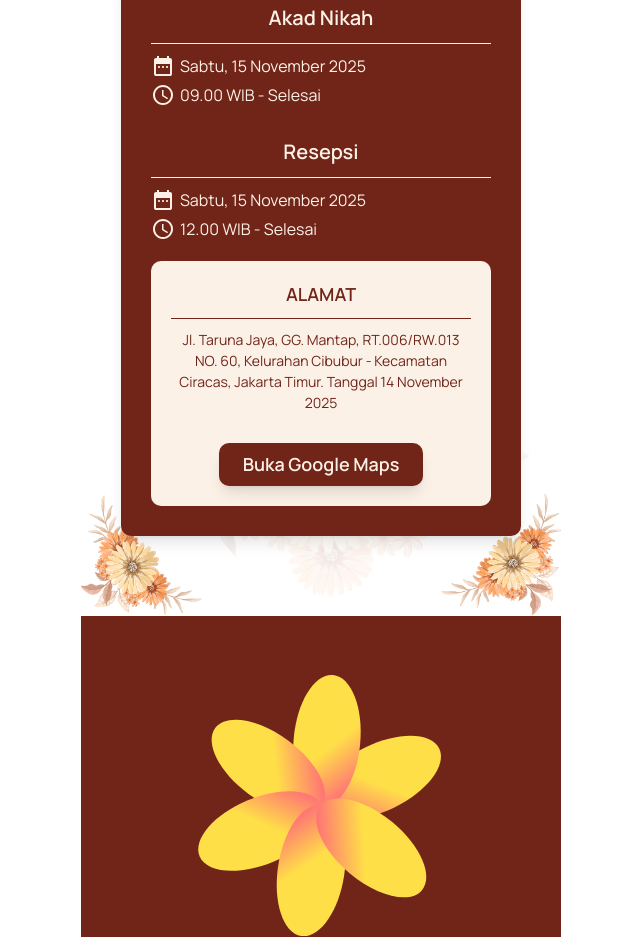
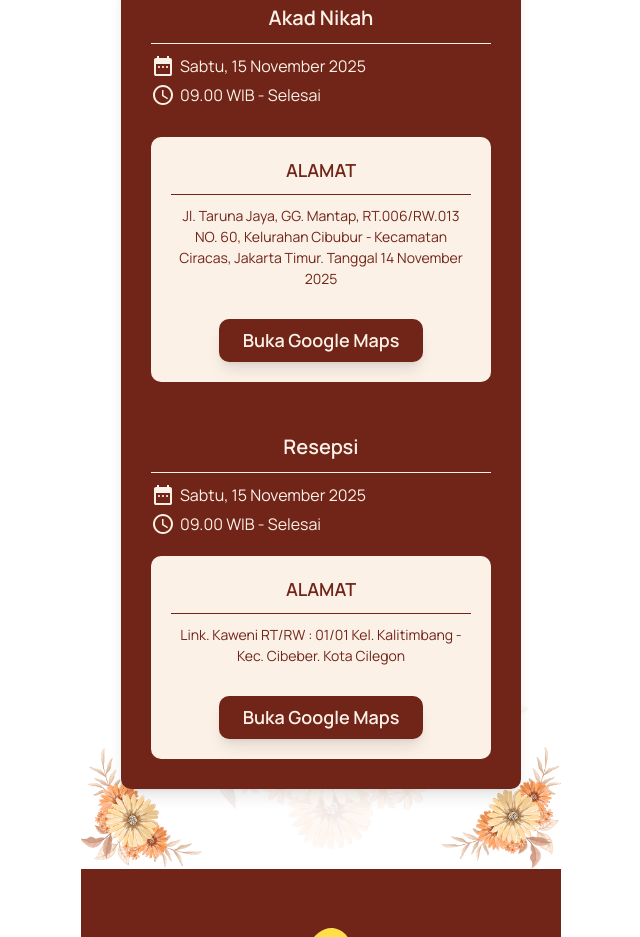
Before and after one commit to naufalmaulana/wedding-invitation, a website: page wasila-sonny/index.html in a window 1280 px wide. Shown: the part 2591-3528 px from the top of the page, without its empty margins (319-959 px from the left). Drawn offline with nearby package versions, Linux system fonts and the light colour scheme.

Commit message:
Chore - add meta tags and update address

```diff
--- a/wasila-sonny/index.html
+++ b/wasila-sonny/index.html
@@ -4,6 +4,21 @@
     <meta charset="UTF-8">
     <meta name="viewport" content="width=device-width, initial-scale=1.0">
     <title>Wedding of Wasila & Sonny</title>
+    <meta name="description" content="Bergabunglah bersama kami dalam merayakan pernikahan Wasila & Sonny. Catat tanggalnya!">
+
+    <!-- Open Graph (Facebook, WhatsApp, LinkedIn, dll.) -->
+    <meta property="og:title" content="Undangan Pernikahan Wasila & Sonny">
+    <meta property="og:description" content="Bergabunglah bersama kami dalam merayakan pernikahan Wasila & Sonny. Catat tanggalnya!">
+    <meta property="og:image" content="https://wasila-sonny-wedding-invitation.netlify.app/assets/img/img-share.jpg">
+    <meta property="og:url" content="https://wasila-sonny-wedding-invitation.netlify.app/">
+    <meta property="og:type" content="website">
+
+    <!-- Twitter Card (untuk Twitter/X) -->
+    <meta name="twitter:card" content="summary_large_image">
+    <meta name="twitter:title" content="Undangan Pernikahan Wasila & Sonny">
+    <meta name="twitter:description" content="Bergabunglah bersama kami dalam merayakan pernikahan Wasila & Sonny. Catat tanggalnya!">
+    <meta name="twitter:image" content="https://wasila-sonny-wedding-invitation.netlify.app/assets/img/img-share.jpg">
+
     <link rel="preconnect" href="https://fonts.googleapis.com">
     <link rel="preconnect" href="https://fonts.gstatic.com" crossorigin>
     <link href="https://fonts.googleapis.com/css2?family=Great+Vibes&family=Manrope:wght@200..800&display=swap" rel="stylesheet">
@@ -116,6 +131,19 @@
                             09.00 WIB - Selesai
                         </div>
 
+                        <div class="card bg-lightorange p-[20px] rounded-[10px] mb-[50px]" data-aos="fade-down-right" data-aos-duration="1000">
+                            <p class="text-darkred text-[18px] text-center font-semibold mb-[10px] pb-[10px] border-b border-darkred">
+                                ALAMAT
+                            </p>
+                            <p class="text-darkred text-[14px] text-center mb-[30px]">
+                                Jl. Taruna Jaya, GG. Mantap, RT.006/RW.013
+                                NO. 60, Kelurahan Cibubur - Kecamatan Ciracas, Jakarta Timur. Tanggal 14 November 2025
+                            </p>
+                            <a href="https://www.google.com/maps/search/Jl.+Taruna+Jaya,+GG.+Mantap,+RT.006%2FRW.013++NO.+60,+Kelurahan+Cibubur+-+Kecamatan+Ciracas,+Jakarta+Timur.+Tanggal+14+November+2025/@-6.3637001,106.8838349,17z/data=!3m1!4b1?entry=ttu&g_ep=EgoyMDI1MDkyNC4wIKXMDSoASAFQAw%3D%3D" class="bg-darkred text-lightorange text-[18px] font-semibold px-6 py-2 rounded-[10px] shadow-lg mx-auto block w-max">
+                                Buka Google Maps
+                            </a>
+                        </div>
+
                         <p class="text-lightorange text-[20px] text-center font-semibold mb-[10px] pb-[10px] border-b border-lightorange">
                             Resepsi
                         </p>
@@ -129,7 +157,7 @@
                             <svg width="24" height="24" viewBox="0 0 24 24" fill="none" xmlns="http://www.w3.org/2000/svg">
                             <path d="M12 20C14.1217 20 16.1566 19.1571 17.6569 17.6569C19.1571 16.1566 20 14.1217 20 12C20 9.87827 19.1571 7.84344 17.6569 6.34315C16.1566 4.84285 14.1217 4 12 4C9.87827 4 7.84344 4.84285 6.34315 6.34315C4.84285 7.84344 4 9.87827 4 12C4 14.1217 4.84285 16.1566 6.34315 17.6569C7.84344 19.1571 9.87827 20 12 20ZM12 2C13.3132 2 14.6136 2.25866 15.8268 2.7612C17.0401 3.26375 18.1425 4.00035 19.0711 4.92893C19.9997 5.85752 20.7362 6.95991 21.2388 8.17317C21.7413 9.38642 22 10.6868 22 12C22 14.6522 20.9464 17.1957 19.0711 19.0711C17.1957 20.9464 14.6522 22 12 22C6.47 22 2 17.5 2 12C2 9.34784 3.05357 6.8043 4.92893 4.92893C6.8043 3.05357 9.34784 2 12 2ZM12.5 7V12.25L17 14.92L16.25 16.15L11 13V7H12.5Z" class="fill-lightorange"/>
                             </svg>
-                            12.00 WIB - Selesai
+                            09.00 WIB - Selesai
                         </div>
 
                         <div class="card bg-lightorange p-[20px] rounded-[10px]" data-aos="fade-down-right" data-aos-duration="1000">
@@ -137,8 +165,8 @@
                                 ALAMAT
                             </p>
                             <p class="text-darkred text-[14px] text-center mb-[30px]">
-                                Jl. Taruna Jaya, GG. Mantap, RT.006/RW.013
-                                NO. 60, Kelurahan Cibubur - Kecamatan Ciracas, Jakarta Timur. Tanggal 14 November 2025
+                                Link. Kaweni RT/RW : 01/01
+                                Kel. Kalitimbang - Kec. Cibeber. Kota Cilegon
                             </p>
                             <a href="https://www.google.com/maps?q=-6.0573033,106.053755&z=17&hl=en" class="bg-darkred text-lightorange text-[18px] font-semibold px-6 py-2 rounded-[10px] shadow-lg mx-auto block w-max">
                                 Buka Google Maps
```
Also changed, not shown: wasila-sonny/assets/css/output.css, wasila-sonny/assets/img/img-share.jpg (added).
